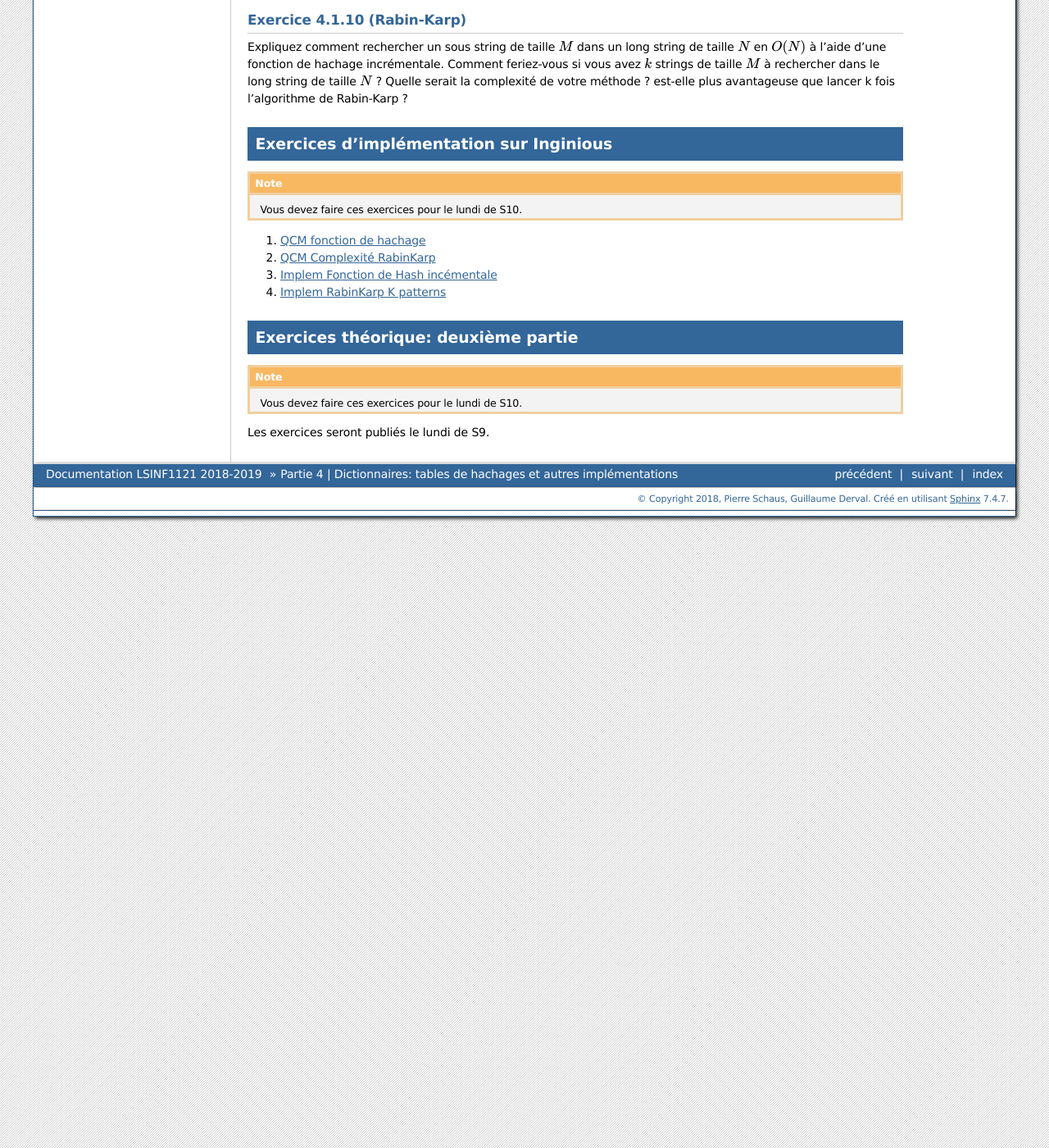
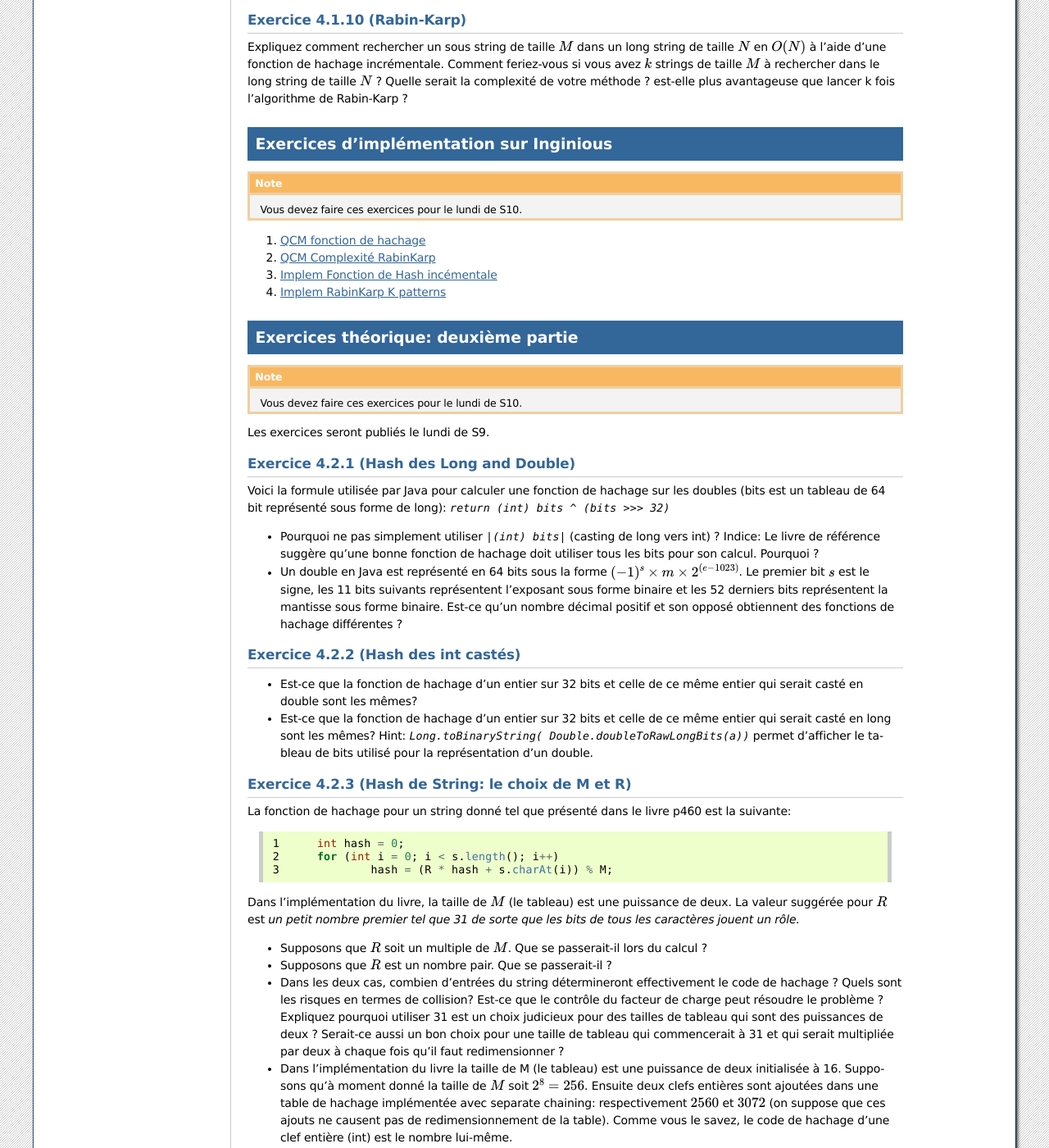
Before and after one commit to pschaus/LINFO1121, a Sphinx documentation site: the page built from source/part4/index.rst, in a window 1280 px wide and 1400 px high, scrolled down 1971 px. Shown: the whole window at 82% size. Built offline with Sphinx 7.4.7, drawn with Linux system fonts in a browser that asks for light colours; some of the changed text lies outside the part shown.

Commit message:
exerices theoriques

```diff
--- a/source/part4/index.rst
+++ b/source/part4/index.rst
@@ -135,3 +135,73 @@ Exercices théorique: deuxième partie
    Vous devez faire ces exercices pour le lundi de S10.
 
 Les exercices seront publiés le lundi de S9.
+
+Exercice 4.2.1 (Hash des Long and Double)
+"""""""""""""""""""""""""""""""""""""""""""""
+
+Voici la formule utilisée par Java pour calculer une fonction de hachage
+sur les doubles (bits est un tableau de 64 bit représenté sous forme de long):
+`return (int) bits ^ (bits >>> 32)`
+
+* Pourquoi ne pas simplement utiliser `|(int) bits|` (casting de long vers int) ? Indice: Le livre de référence suggère qu'une bonne fonction de hachage doit utiliser tous les bits pour son calcul. Pourquoi ?
+* Un double en Java est représenté en 64 bits sous la forme :math:`(-1)^s \times m \times 2^{(e - 1023)}`. Le premier bit :math:`s` est le signe, les 11 bits suivants représentent l'exposant sous forme binaire et les 52 derniers bits représentent la mantisse sous forme binaire.  Est-ce qu'un nombre décimal positif et son opposé obtiennent des fonctions de hachage différentes ?
+
+Exercice 4.2.2 (Hash des int castés)
+"""""""""""""""""""""""""""""""""""""""""""""
+
+
+* Est-ce que la fonction de hachage d'un entier sur 32 bits et celle de ce même entier qui serait casté en double sont les mêmes?
+* Est-ce que la fonction de hachage d'un entier sur 32 bits et celle de ce même entier qui serait casté en long sont les mêmes?  Hint: `Long.toBinaryString( Double.doubleToRawLongBits(a))` permet d'afficher le tableau de bits utilisé pour la représentation d'un double.
+
+
+Exercice 4.2.3 (Hash de String: le choix de M et R)
+""""""""""""""""""""""""""""""""""""""""""""""""""""
+
+
+La fonction de hachage pour un string donné tel que présenté dans le livre p460 est la suivante:
+
+.. code-block:: java
+   :linenos:
+
+	int hash = 0;
+	for (int i = 0; i < s.length(); i++)
+		hash = (R * hash + s.charAt(i)) % M;
+
+
+Dans l'implémentation du livre, la taille de :math:`M` (le tableau) est une puissance de deux.
+La valeur suggérée pour :math:`R` est *un petit nombre premier tel que 31 de sorte que les bits de tous les caractères jouent un rôle.*
+
+* Supposons que :math:`R` soit un multiple de :math:`M`. Que se passerait-il lors du calcul ?
+* Supposons que :math:`R` est un nombre pair. Que se passerait-il ?
+* Dans les deux cas, combien d'entrées du string détermineront effectivement le code de hachage ? Quels sont les risques en termes de collision? Est-ce que le contrôle du facteur de charge peut résoudre le problème ? Expliquez pourquoi utiliser 31 est un choix judicieux pour des tailles de tableau qui sont des puissances de deux ? Serait-ce aussi un bon choix pour une taille de tableau qui commencerait à 31 et qui serait multipliée par deux à chaque fois qu'il faut redimensionner ?
+* Dans l'implémentation du livre la taille de M (le tableau) est une puissance de deux initialisée à 16. Supposons qu'à moment donné la taille de :math:`M` soit :math:`2^8=256`. Ensuite deux clefs entières sont ajoutées dans une table de hachage implémentée avec separate chaining: respectivement :math:`2560` et :math:`3072` (on suppose que ces ajouts ne causent pas de redimensionnement de la table). Comme vous le savez, le code de hachage d'une clef entière (int) est le nombre lui-même.
+Est-ce que l'ajout de ces deux valeurs va causer une collision entre elles dans la table ? Si oui pourquoi ?
+Si collision il y a, peut-elle disparaître lors du prochain redimensionnement du tableau telle que dans l'implémentation du livre ?
+* Que suggérez-vous pour éviter ce problème ? Quelle a la politique d'initialisation de :math:`M` et de redimensionnement utilisée dans `java.util.HashMap` ? Est-ce que cela résout le problème sur notre exemple ?
+
+
+Exercice 4.2.4 (Création de Hash: Véhicules)
+"""""""""""""""""""""""""""""""""""""""""""""
+
+* Que suggèreriez-vous comme fonction de hachage pour l'identification de véhicules qui sont des strings de nombres et de lettres de la forme: "9X9XX99X9XX999999" où un 9 représente un chiffre et un "X" une lettre de A à Z.
+* Est-ce que votre fonction de hachage a la propriété que pour une taille de tableau N hypothétique de :math:`10^{11} \cdot 26^6` je n'ai jamais de collision
+
+
+Exercice 4.2.5 (Création de Hash: Citoyens)
+"""""""""""""""""""""""""""""""""""""""""""""
+
+Imaginons que l'on cherche à construire un répertoire des citoyens belges
+et que l'on veuille pouvoir accéder à chaque citoyen par son numéro de carte d'identité
+(12 chiffres).
+On peut donc considérer ce numéro comme la clé unique identifiant
+chaque citoyen et utiliser cette clé comme l'indice dans un tableau (array en Java).
+A chaque indice correspondrait une référence vers une instance de la classe
+`Citoyen` dont les champs constituent les informations que l'on désire mémoriser pour chacun.
+Quelle est la complexité temporelle des opérations suivantes ?
+
+* rechercher les informations relatives à un citoyen à partir de son numéro de carte
+  d'identité.
+* ajouter un nouveau citoyen.
+
+Cette implémentation d'un dictionnaire n'est-elle pas encore meilleure qu'une table de hachage ?
+Peut-on avoir un problème de collision dans ce cas ? Justifiez.
```
